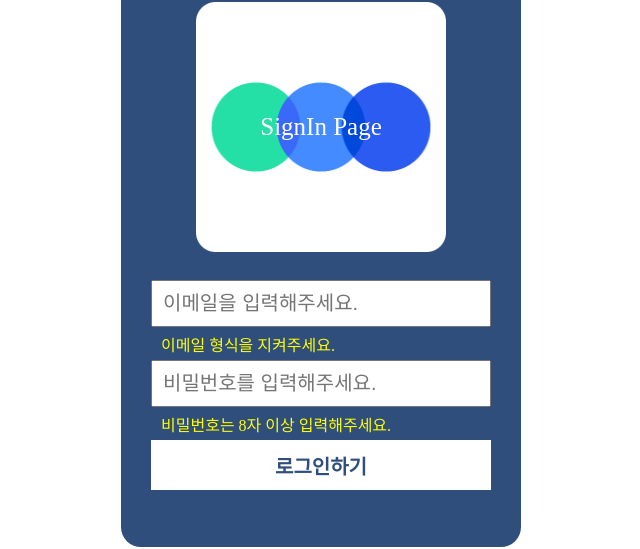
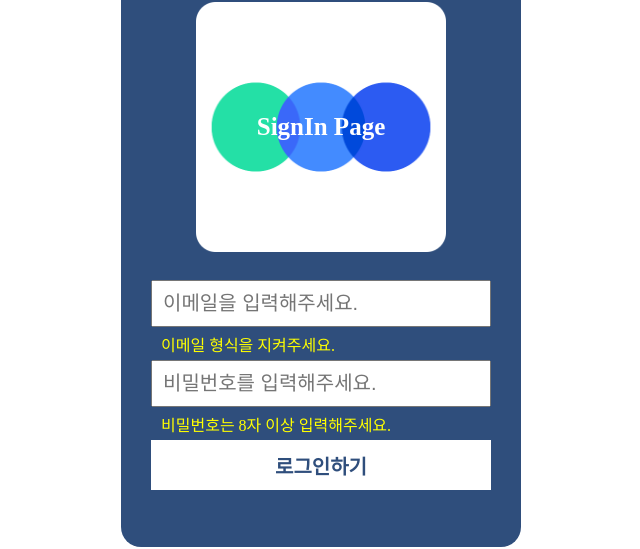
Before and after one commit to richcollector/pre-onboarding-12th-1-18, a React (Create React App) app: page /signin in a window 1280 px wide. Shown: the part 178-727 px from the top of the page, without its empty margins (319-959 px from the left). Built offline with nearby package versions, Linux system fonts and the light colour scheme.

Commit message:
refactor: signin/signup 시멘틱태그 변경

```diff
--- a/src/pages/signIn/SignIn.tsx
+++ b/src/pages/signIn/SignIn.tsx
@@ -26,17 +26,15 @@ export default function SignInPage() {
 		}
 	};
 	return (
-		<>
-			<form onSubmit={handleClickSignIn}>
 		<S.SignWrapper>
 			<S.SignBox>
 				<S.SignLink to={ROUTES.SIGNUP}>회원가입</S.SignLink>
 			</S.SignBox>
 			<S.LogoBox>
 				<S.ImgBox src="/logo.png" />
-						<S.ToDoTile>SignIn Page</S.ToDoTile>
+				<S.ToDoTitle>SignIn Page</S.ToDoTitle>
 			</S.LogoBox>
-					<S.FormBox>
+			<S.FormBox onSubmit={handleClickSignIn}>
 				<S.InputBox>
 					<S.Input
 						data-testid="email-input"
@@ -79,7 +77,5 @@ export default function SignInPage() {
 				</S.LogBox>
 			</S.FormBox>
 		</S.SignWrapper>
-			</form>
-		</>
 	);
 }
--- a/src/pages/signUp/SignUp.tsx
+++ b/src/pages/signUp/SignUp.tsx
@@ -27,17 +27,15 @@ export default function SignUpPage() {
 	};
 
 	return (
-		<>
-			<form onSubmit={handleClickSignUp}>
 		<S.SignWrapper>
 			<S.SignBox>
 				<S.SignLink to={ROUTES.SIGNIN}>로그인</S.SignLink>
 			</S.SignBox>
 			<S.LogoBox>
 				<S.ImgBox src="/logo.png" />
-						<S.ToDoTile>SignUp Page</S.ToDoTile>
+				<S.ToDoTitle>SignUp Page</S.ToDoTitle>
 			</S.LogoBox>
-					<S.FormBox>
+			<S.FormBox onSubmit={handleClickSignUp}>
 				<S.InputBox>
 					<S.Input
 						data-testid="email-input"
@@ -80,7 +78,5 @@ export default function SignUpPage() {
 				</S.LogBox>
 			</S.FormBox>
 		</S.SignWrapper>
-			</form>
-		</>
 	);
 }
--- a/src/utils/styles/Sign.styles.ts
+++ b/src/utils/styles/Sign.styles.ts
@@ -1,7 +1,7 @@
 import styled from '@emotion/styled';
 import { Link } from 'react-router-dom';
 
-export const SignWrapper = styled.div`
+export const SignWrapper = styled.main`
 	display: flex;
 	flex-direction: column;
 	justify-content: space-around;
@@ -38,7 +38,7 @@ export const LogoBox = styled.div`
 	height: 200px;
 `;
 
-export const ToDoTile = styled.div`
+export const ToDoTitle = styled.h1`
 	position: absolute;
 	font-size: 25px;
 	color: white;
@@ -49,7 +49,7 @@ export const ImgBox = styled.img`
 	height: 250px;
 `;
 
-export const FormBox = styled.div`
+export const FormBox = styled.form`
 	display: flex;
 	flex-direction: column;
 	justify-content: space-evenly;
@@ -77,7 +77,7 @@ export const Input = styled.input`
 	font-size: 20px;
 `;
 
-export const ErrorBox = styled.div`
+export const ErrorBox = styled.p`
 	display: flex;
 	flex-direction: row;
 	justify-content: flex-start;
```
Lines whose indentation alone changed are shown as unchanged.
